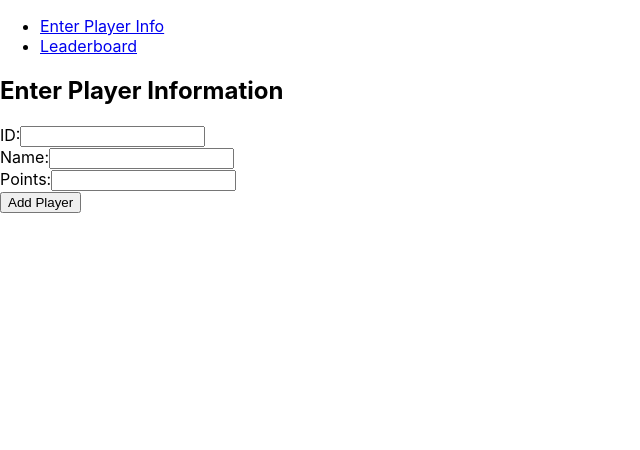
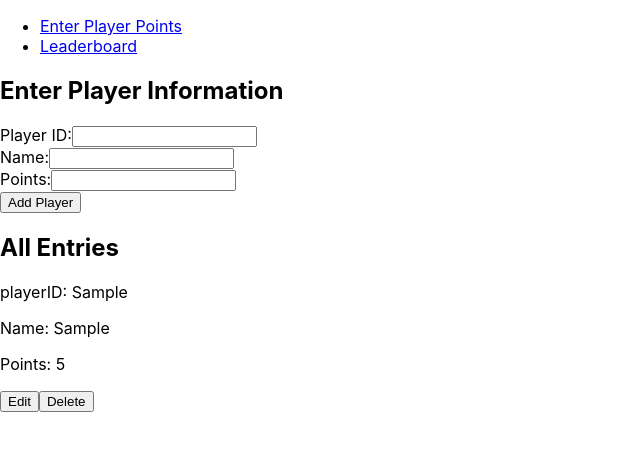
Before and after one commit to shivesh0307/leaderboard-app, a React (Create React App) app: page / in a window 1280 px wide. Both pictures are taken after typing "Sample", "Sample", "5" into the empty fields and a click on the button "Add Player". Shown: the top 450 px of the page, without its empty margins (0-640 px from the left). Built offline with nearby package versions, Linux system fonts and the light colour scheme.

Commit message:
added delete functionality and refactoring

```diff
--- a/src/App.js
+++ b/src/App.js
@@ -2,50 +2,49 @@ import React, { useState, useEffect } from 'react';
 import { BrowserRouter as Router, Routes, Route, Link } from 'react-router-dom';
 import EnterPlayerInfo from './EnterPlayerInfo';
 import Leaderboard from './Leaderboard';
+import Entry from './Entry';
+import { nanoid } from 'nanoid'
 
 const App = () => {
   const [players, setPlayers] = useState([]);
   const [entries, setEntries] = useState([]);
+  //console.log("hi");
 
   useEffect(() => {
+    //console.log("hi");
     const storedEntries = JSON.parse(localStorage.getItem('entries')) || [];
     setEntries(storedEntries);
-    const storedPlayers = JSON.parse(localStorage.getItem('players')) || [];
-    setPlayers(storedPlayers);
+  }, []);
 
-    // Calculate total points for each player
-    /*const playersMap = storedEntries.reduce((map, entry) => {
-      if (map[entry.id]) {
-        map[entry.id].totalPoints += entry.points;
+  useEffect(() => {
+    //Calculate total points for each player
+    //console.log("hi");
+    const playersMap = entries.reduce((map, entry) => {
+      if (map[entry.playerId]) {
+        map[entry.playerId].points += entry.points;
+        map[entry.playerId].name = entry.name;
       } else {
-        map[entry.id] = { id: entry.id, totalPoints: entry.points };
+        map[entry.playerId] = { playerId: entry.playerId, name: entry.name, points: entry.points };
       }
       return map;
     }, {});
-
-    setPlayers(Object.values(playersMap));*/
-  }, []);
+    setPlayers(Object.values(playersMap));
+  }, [entries]);
 
   const addEntry = (entry) => {
+    entry = { ...entry, id: nanoid() };
+    localStorage.setItem('entries', JSON.stringify([...entries, entry]));
     setEntries([...entries, entry]);
-    localStorage.setItem('entries', JSON.stringify([...entries, entry]));
-    addPlayer(entry);
+  };
+  const deleteEntry = (entryToDelete) => {
+    const updatedEntries = entries.filter((entry) => entry.id !== entryToDelete.id);
+    localStorage.setItem('entries', JSON.stringify(updatedEntries));
+    setEntries(updatedEntries);
   };
 
-  const addPlayer = (player) => {
-    const existingPlayer = players.find((p) => p.id === player.id);
-
-    if (existingPlayer) {
-      const updatedPlayers = players.map((p) =>
-        p.id === player.id ? { ...p, points: parseInt(p.points) + parseInt(player.points) } : p
-      );
-      setPlayers(updatedPlayers);
-      localStorage.setItem('players', JSON.stringify(updatedPlayers));
-    } else {
-      const updatedPlayers = [...players, player];
-      setPlayers(updatedPlayers);
-      localStorage.setItem('players', JSON.stringify(updatedPlayers));
-    }
+  const editEntry = (entry) => {
+    localStorage.setItem('entries', JSON.stringify([...entries, entry]));
+    setEntries([...entries, entry]);
   };
 
   return (
@@ -54,7 +53,7 @@ const App = () => {
         <nav>
           <ul>
             <li>
-              <Link to="/">Enter Player Info</Link>
+              <Link to="/">Enter Player Points</Link>
             </li>
             <li>
               <Link to="/leaderboard">Leaderboard</Link>
@@ -64,13 +63,24 @@ const App = () => {
       </div>
 
 
-
       <Routes>
         <Route path='/leaderboard' element={<Leaderboard players={players} />} />
         <Route path='/' element={<EnterPlayerInfo addEntry={addEntry} />} />
       </Routes>
+      <div>
+        <h2>All Entries</h2>
+        {entries.map((entry) => (
+          <Entry
+            key={entry.id}
+            entry={entry}
+            editEntry={editEntry}
+            deleteEntry={deleteEntry}
+          />
+        ))}
+      </div>
 
     </Router >
+
 
   );
 };
--- a/src/EnterPlayerInfo.js
+++ b/src/EnterPlayerInfo.js
@@ -1,7 +1,7 @@
 import React, { useState } from 'react';
 
 const EnterPlayerInfo = ({ addEntry }) => {
-    const [id, setId] = useState('');
+    const [playerId, setPlayerId] = useState('');
     const [name, setName] = useState('');
     const [points, setPoints] = useState('');
     const [errorMessage, setErrorMessage] = useState('');
@@ -11,15 +11,15 @@ const EnterPlayerInfo = ({ addEntry }) => {
 
         const parsedPoints = parseInt(points);
 
-        if (!id || !name || isNaN(parsedPoints)) {
+        if (!playerId || !name || isNaN(parsedPoints)) {
             setErrorMessage('Please fill in all fields with valid data.');
             return;
         }
 
-        const entry = { id, name, points: parsedPoints };
+        const entry = { playerId, name, points: parsedPoints };
         addEntry(entry);
 
-        setId('');
+        setPlayerId('');
         setName('');
         setPoints('');
         setErrorMessage('');
@@ -31,8 +31,8 @@ const EnterPlayerInfo = ({ addEntry }) => {
             {errorMessage && <p style={{ color: 'red' }}>{errorMessage}</p>}
             <form onSubmit={handleSubmit}>
                 <label>
-                    ID:
-                    <input type="text" value={id} onChange={(e) => setId(e.target.value)} />
+                    Player ID:
+                    <input type="text" value={playerId} onChange={(e) => setPlayerId(e.target.value)} />
                 </label>
                 <br />
                 <label>
--- /dev/null
+++ b/src/Entry.js
@@ -0,0 +1,15 @@
+import React from 'react';
+
+const Entry = ({ entry, editEntry, deleteEntry }) => {
+    return (
+        <div className="entry">
+            <p>playerID: {entry.playerId}</p>
+            <p>Name: {entry.name}</p>
+            <p>Points: {entry.points}</p>
+            <button onClick={() => editEntry(entry)}>Edit</button>
+            <button onClick={() => deleteEntry(entry)}>Delete</button>
+        </div>
+    );
+};
+
+export default Entry;
--- a/src/Leaderboard.js
+++ b/src/Leaderboard.js
@@ -6,7 +6,7 @@ const Leaderboard = ({ players }) => {
             <h2>Leaderboard</h2>
             <ul>
                 {players.map((player) => (
-                    <li key={player.id}>
+                    <li key={player.playerId}>
                         {player.name} - {player.points} points
                     </li>
                 ))}
```
